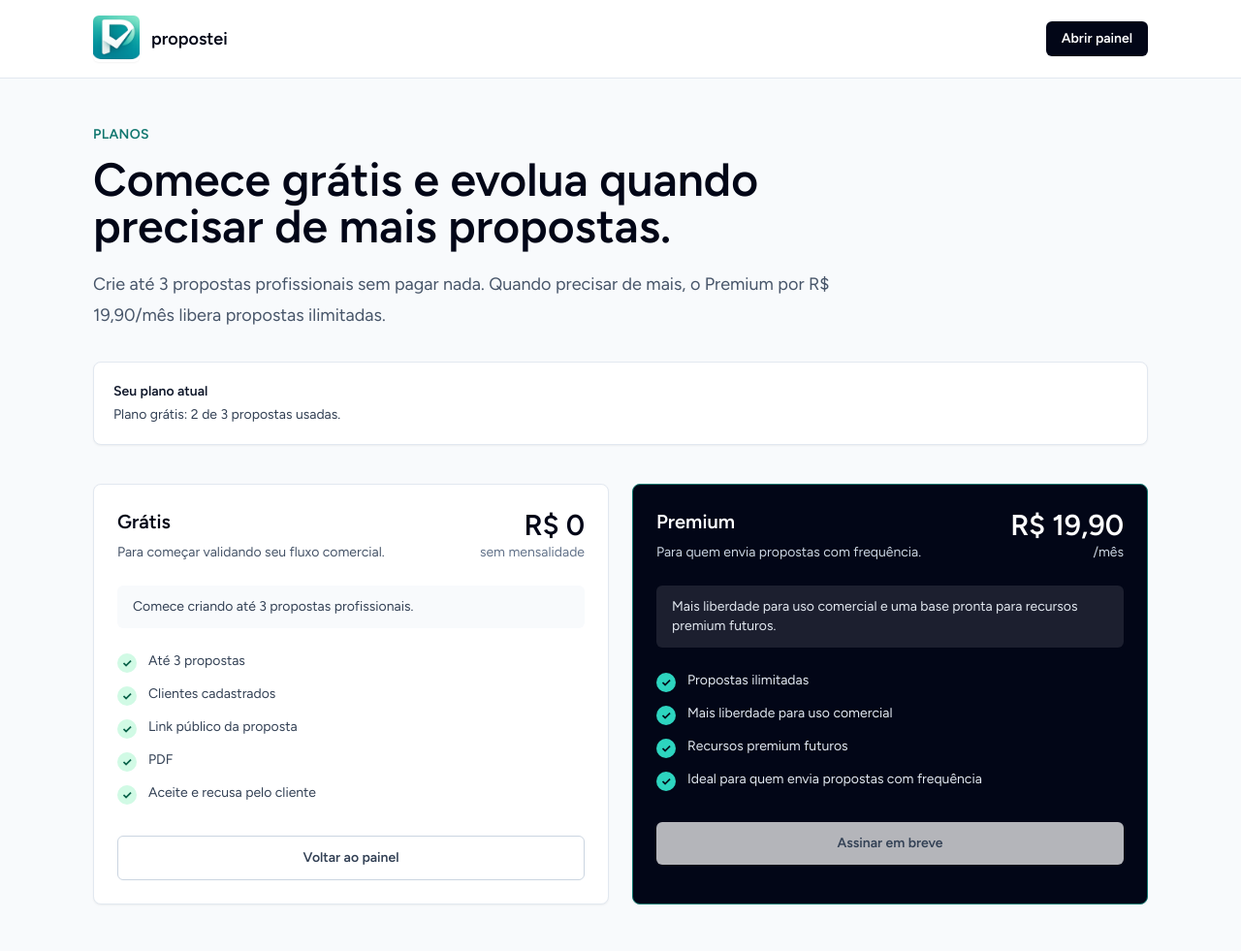
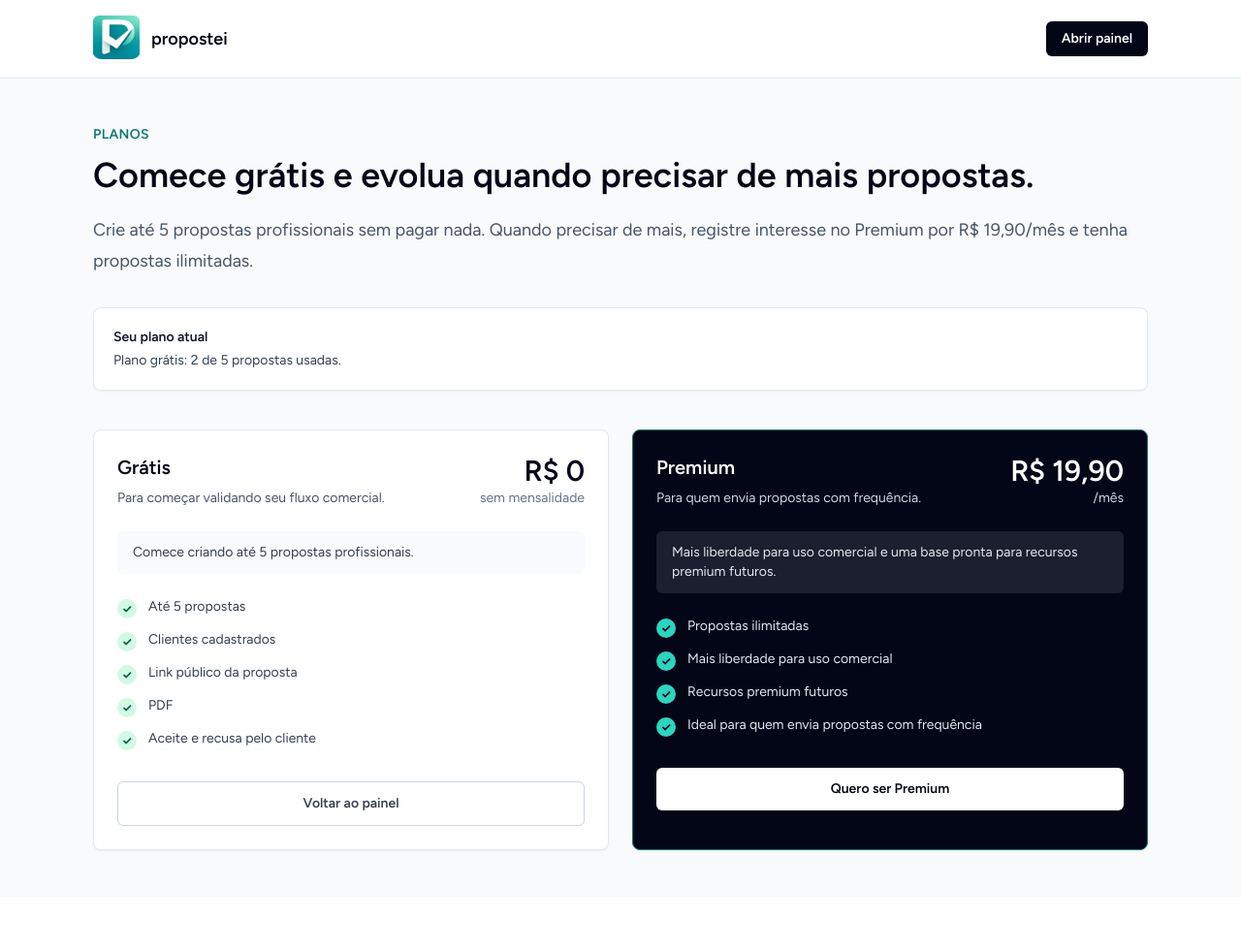
Before and after one commit to rafaelongo45/propostei, a Laravel app: page /plans in a window 1280 px wide. Shown: the whole page at 97% size. After the commit the page ends 878 px from the top, so only its background shows below. Run offline with Laravel 12, Linux system fonts and the light colour scheme; a user stored in the database is signed in; data comes from the database, SQL or seed files in the repository; style sheets or scripts are compiled from the project's sources; some libraries are stand-ins or nearby versions.

Commit message:
feat: updating payment flow to demonstrante interest instead of charging for a plan on the mvp

```diff
--- a/app/Http/Controllers/ProposalController.php
+++ b/app/Http/Controllers/ProposalController.php
@@ -263,7 +263,7 @@ class ProposalController extends Controller
 
     private function freePlanLimitMessage(): string
     {
-        return 'Você atingiu o limite de 3 propostas do plano grátis. Assine o Premium por R$ 19,90/mês para criar propostas ilimitadas.';
+        return 'Você atingiu o limite de 5 propostas do plano grátis. Registre interesse no Premium por R$ 19,90/mês para criar propostas ilimitadas.';
     }
 
     private function proposalFormPayload(Proposal $proposal): array
--- a/app/Http/Middleware/HandleInertiaRequests.php
+++ b/app/Http/Middleware/HandleInertiaRequests.php
@@ -39,6 +39,7 @@ class HandleInertiaRequests extends Middleware
                     'email_verified_at' => $request->user()->email_verified_at,
                     'company_name' => $request->user()->company_name,
                     'company_logo_url' => $request->user()->company_logo_url,
+                    'is_admin' => $request->user()->is_admin,
                 ] : null,
             ],
             'flash' => [
--- a/app/Models/User.php
+++ b/app/Models/User.php
@@ -13,7 +13,7 @@ use Illuminate\Database\Eloquent\SoftDeletes;
 use Illuminate\Foundation\Auth\User as Authenticatable;
 use Illuminate\Notifications\Notifiable;
 
-#[Fillable(['name', 'email', 'password', 'company_name', 'company_logo_path', 'plan', 'subscription_status', 'premium_ends_at'])]
+#[Fillable(['name', 'email', 'password', 'company_name', 'company_logo_path', 'plan', 'subscription_status', 'premium_ends_at', 'is_admin'])]
 #[Hidden(['password', 'remember_token'])]
 class User extends Authenticatable
 {
@@ -31,6 +31,7 @@ class User extends Authenticatable
             'email_verified_at' => 'datetime',
             'password' => 'hashed',
             'premium_ends_at' => 'datetime',
+            'is_admin' => 'boolean',
         ];
     }
 
@@ -42,6 +43,11 @@ class User extends Authenticatable
     public function proposals(): HasMany
     {
         return $this->hasMany(Proposal::class);
+    }
+
+    public function premiumInterests(): HasMany
+    {
+        return $this->hasMany(PremiumInterest::class);
     }
 
     public function isPremium(): bool
@@ -58,7 +64,7 @@ class User extends Authenticatable
 
     public function proposalsLimit(): ?int
     {
-        return $this->isPremium() ? null : 3;
+        return $this->isPremium() ? null : 5;
     }
 
     public function activeProposalsCount(): int
--- a/bootstrap/app.php
+++ b/bootstrap/app.php
@@ -1,8 +1,11 @@
 <?php
 
+use App\Http\Middleware\AdminMiddleware;
+use App\Http\Middleware\HandleInertiaRequests;
 use Illuminate\Foundation\Application;
 use Illuminate\Foundation\Configuration\Exceptions;
 use Illuminate\Foundation\Configuration\Middleware;
+use Illuminate\Http\Middleware\AddLinkHeadersForPreloadedAssets;
 use Illuminate\Http\Request;
 
 return Application::configure(basePath: dirname(__DIR__))
@@ -13,11 +16,13 @@ return Application::configure(basePath: dirname(__DIR__))
     )
     ->withMiddleware(function (Middleware $middleware): void {
         $middleware->web(append: [
-            \App\Http\Middleware\HandleInertiaRequests::class,
-            \Illuminate\Http\Middleware\AddLinkHeadersForPreloadedAssets::class,
+            HandleInertiaRequests::class,
+            AddLinkHeadersForPreloadedAssets::class,
         ]);
 
-        //
+        $middleware->alias([
+            'admin' => AdminMiddleware::class,
+        ]);
     })
     ->withExceptions(function (Exceptions $exceptions): void {
         $exceptions->shouldRenderJsonWhen(
--- a/database/factories/UserFactory.php
+++ b/database/factories/UserFactory.php
@@ -32,6 +32,7 @@ class UserFactory extends Factory
             'plan' => 'free',
             'subscription_status' => null,
             'premium_ends_at' => null,
+            'is_admin' => false,
             'remember_token' => Str::random(10),
         ];
     }
--- a/resources/js/Layouts/AuthenticatedLayout.vue
+++ b/resources/js/Layouts/AuthenticatedLayout.vue
@@ -56,6 +56,13 @@ const showingNavigationDropdown = ref(false);
                                     :active="route().current('plans.*')"
                                 >
                                     Planos
+                                </NavLink>
+                                <NavLink
+                                    v-if="$page.props.auth.user.is_admin"
+                                    :href="route('admin.premium-interests.index')"
+                                    :active="route().current('admin.*')"
+                                >
+                                    Admin
                                 </NavLink>
                             </div>
                         </div>
@@ -176,6 +183,13 @@ const showingNavigationDropdown = ref(false);
                         >
                             Planos
                         </ResponsiveNavLink>
+                        <ResponsiveNavLink
+                            v-if="$page.props.auth.user.is_admin"
+                            :href="route('admin.premium-interests.index')"
+                            :active="route().current('admin.*')"
+                        >
+                            Admin
+                        </ResponsiveNavLink>
                     </div>
 
                     <!-- Responsive Settings Options -->
--- /dev/null
+++ b/resources/js/Pages/Admin/PremiumInterests/Index.vue
@@ -0,0 +1,72 @@
+<script setup>
+import AuthenticatedLayout from '@/Layouts/AuthenticatedLayout.vue';
+import { Head } from '@inertiajs/vue3';
+
+defineProps({
+    interests: Array,
+});
+
+const statusLabels = {
+    interested: 'Interessado',
+    contacted: 'Contatado',
+    converted: 'Convertido',
+    dismissed: 'Dispensado',
+};
+</script>
+
+<template>
+    <Head title="Interessados no Premium" />
+
+    <AuthenticatedLayout>
+        <template #header>
+            <div>
+                <h2 class="text-xl font-semibold leading-tight text-gray-900">
+                    Interessados no Premium
+                </h2>
+                <p class="mt-1 text-sm text-gray-500">
+                    Usuários que manifestaram interesse no plano Premium.
+                </p>
+            </div>
+        </template>
+
+        <div class="py-8">
+            <div class="mx-auto max-w-7xl px-4 sm:px-6 lg:px-8">
+                <div class="overflow-hidden rounded-lg border border-gray-200 bg-white shadow-sm">
+                    <div class="overflow-x-auto">
+                    <table class="min-w-[820px] w-full divide-y divide-gray-200">
+                        <thead class="bg-gray-50">
+                            <tr>
+                                <th class="px-6 py-3 text-left text-xs font-semibold uppercase tracking-wide text-gray-500">Nome</th>
+                                <th class="px-6 py-3 text-left text-xs font-semibold uppercase tracking-wide text-gray-500">E-mail</th>
+                                <th class="px-6 py-3 text-left text-xs font-semibold uppercase tracking-wide text-gray-500">Propostas</th>
+                                <th class="px-6 py-3 text-left text-xs font-semibold uppercase tracking-wide text-gray-500">Origem</th>
+                                <th class="px-6 py-3 text-left text-xs font-semibold uppercase tracking-wide text-gray-500">Status</th>
+                                <th class="px-6 py-3 text-left text-xs font-semibold uppercase tracking-wide text-gray-500">Data</th>
+                            </tr>
+                        </thead>
+                        <tbody class="divide-y divide-gray-100">
+                            <tr v-if="interests.length === 0">
+                                <td colspan="6" class="px-6 py-10 text-center text-sm text-gray-500">
+                                    Nenhum interessado registrado ainda.
+                                </td>
+                            </tr>
+                            <tr v-for="interest in interests" :key="interest.id">
+                                <td class="px-6 py-4 text-sm font-medium text-gray-900">{{ interest.name }}</td>
+                                <td class="px-6 py-4 text-sm text-gray-600">{{ interest.email }}</td>
+                                <td class="px-6 py-4 text-sm text-gray-600">{{ interest.current_proposals_count }}</td>
+                                <td class="px-6 py-4 text-sm text-gray-600">{{ interest.source }}</td>
+                                <td class="px-6 py-4">
+                                    <span class="rounded-full bg-teal-50 px-3 py-1 text-xs font-semibold text-teal-700 ring-1 ring-teal-200">
+                                        {{ statusLabels[interest.status] || interest.status }}
+                                    </span>
+                                </td>
+                                <td class="px-6 py-4 text-sm text-gray-600">{{ interest.created_at }}</td>
+                            </tr>
+                        </tbody>
+                    </table>
+                    </div>
+                </div>
+            </div>
+        </div>
+    </AuthenticatedLayout>
+</template>
--- a/resources/js/Pages/Plans/Index.vue
+++ b/resources/js/Pages/Plans/Index.vue
@@ -1,14 +1,17 @@
 <script setup>
-import { Head, Link, usePage } from '@inertiajs/vue3';
+import { Head, Link, useForm, usePage } from '@inertiajs/vue3';
 
 defineProps({
     planUsage: Object,
 });
 
 const page = usePage();
+const interestForm = useForm({
+    source: 'plans',
+});
 
 const freeBenefits = [
-    'Até 3 propostas',
+    'Até 5 propostas',
     'Clientes cadastrados',
     'Link público da proposta',
     'PDF',
@@ -21,6 +24,12 @@ const premiumBenefits = [
     'Recursos premium futuros',
     'Ideal para quem envia propostas com frequência',
 ];
+
+const registerPremiumInterest = () => {
+    interestForm.post(route('premium-interest.store'), {
+        preserveScroll: true,
+    });
+};
 </script>
 
 <template>
@@ -58,19 +67,26 @@ const premiumBenefits = [
 
         <main class="mx-auto max-w-6xl px-4 py-12 sm:px-6 lg:px-8">
             <div
+                v-if="page.props.flash?.success"
+                class="mb-6 rounded-md border border-emerald-200 bg-emerald-50 px-4 py-3 text-sm text-emerald-800"
+            >
+                {{ page.props.flash.success }}
+            </div>
+
+            <div
                 v-if="page.props.flash?.error"
                 class="mb-6 rounded-md border border-red-200 bg-red-50 px-4 py-3 text-sm text-red-800"
             >
                 {{ page.props.flash.error }}
             </div>
 
-            <section class="max-w-3xl">
+            <section class="max-w-2xs">
                 <p class="text-sm font-semibold uppercase tracking-wide text-teal-700">Planos</p>
-                <h1 class="mt-3 text-4xl font-semibold text-slate-950 sm:text-5xl">
+                <h1 class="mt-3 text-4xl font-semibold text-slate-950 sm:text-4xl">
                     Comece grátis e evolua quando precisar de mais propostas.
                 </h1>
                 <p class="mt-5 text-lg leading-8 text-slate-600">
-                    Crie até 3 propostas profissionais sem pagar nada. Quando precisar de mais, o Premium por R$ 19,90/mês libera propostas ilimitadas.
+                    Crie até 5 propostas profissionais sem pagar nada. Quando precisar de mais, registre interesse no Premium por R$ 19,90/mês e tenha propostas ilimitadas.
                 </p>
             </section>
 
@@ -89,7 +105,7 @@ const premiumBenefits = [
                     Plano grátis: {{ planUsage.used }} de {{ planUsage.limit }} propostas usadas.
                 </p>
                 <p v-else class="mt-1 text-sm text-red-800">
-                    Você atingiu o limite do plano grátis. Assine o Premium por R$ 19,90/mês para criar propostas ilimitadas.
+                    Você atingiu o limite do plano grátis. Registre interesse no Premium por R$ 19,90/mês para criar propostas ilimitadas.
                 </p>
             </section>
 
@@ -109,7 +125,7 @@ const premiumBenefits = [
                     </div>
 
                     <p class="mt-6 rounded-md bg-slate-50 px-4 py-3 text-sm text-slate-700">
-                        Comece criando até 3 propostas profissionais.
+                        Comece criando até 5 propostas profissionais.
                     </p>
 
                     <ul class="mt-6 space-y-3">
@@ -160,12 +176,29 @@ const premiumBenefits = [
                         </li>
                     </ul>
 
+                    <Link
+                        v-if="!page.props.auth.user"
+                        :href="route('register')"
+                        class="mt-8 inline-flex w-full justify-center rounded-md bg-white px-4 py-3 text-sm font-semibold text-slate-950 transition hover:bg-slate-100"
+                    >
+                        Criar conta para demonstrar interesse
+                    </Link>
                     <button
+                        v-else-if="planUsage?.is_premium"
                         type="button"
                         disabled
                         class="mt-8 inline-flex w-full cursor-not-allowed justify-center rounded-md bg-white/70 px-4 py-3 text-sm font-semibold text-slate-700"
                     >
-                        Assinar em breve
+                        Premium ativo
+                    </button>
+                    <button
+                        v-else
+                        type="button"
+                        class="mt-8 inline-flex w-full justify-center rounded-md bg-white px-4 py-3 text-sm font-semibold text-slate-950 transition hover:bg-slate-100 disabled:opacity-70"
+                        :disabled="interestForm.processing"
+                        @click="registerPremiumInterest"
+                    >
+                        {{ interestForm.processing ? 'Registrando interesse...' : 'Quero ser Premium' }}
                     </button>
                 </article>
             </section>
--- a/resources/js/Pages/Proposals/Index.vue
+++ b/resources/js/Pages/Proposals/Index.vue
@@ -1,6 +1,6 @@
 <script setup>
 import AuthenticatedLayout from '@/Layouts/AuthenticatedLayout.vue';
-import { Head, Link, usePage } from '@inertiajs/vue3';
+import { Head, Link, useForm, usePage } from '@inertiajs/vue3';
 
 defineProps({
     proposals: Array,
@@ -9,6 +9,9 @@ defineProps({
 });
 
 const page = usePage();
+const interestForm = useForm({
+    source: 'proposals_index',
+});
 
 const statusLabels = {
     draft: 'Rascunho',
@@ -29,6 +32,12 @@ const formatMoney = (value) =>
         style: 'currency',
         currency: 'BRL',
     }).format(value || 0);
+
+const registerPremiumInterest = () => {
+    interestForm.post(route('premium-interest.store'), {
+        preserveScroll: true,
+    });
+};
 </script>
 
 <template>
@@ -85,15 +94,26 @@ const formatMoney = (value) =>
                                 Plano grátis: {{ planUsage.used }} de {{ planUsage.limit }} propostas usadas.
                             </p>
                             <p v-else class="mt-1 text-sm text-red-800">
-                                Você atingiu o limite do plano grátis. Assine o Premium por R$ 19,90/mês para criar propostas ilimitadas.
+                                Você atingiu o limite do plano grátis. Registre interesse no Premium por R$ 19,90/mês para criar propostas ilimitadas.
                             </p>
                         </div>
+                        <div class="grid gap-2 sm:flex">
+                            <button
+                                v-if="!planUsage.is_premium"
+                                type="button"
+                                class="inline-flex justify-center rounded-md bg-gray-900 px-4 py-2 text-sm font-semibold text-white transition hover:bg-gray-700 disabled:opacity-70"
+                                :disabled="interestForm.processing"
+                                @click="registerPremiumInterest"
+                            >
+                                {{ interestForm.processing ? 'Registrando...' : 'Quero ser Premium' }}
+                            </button>
                             <Link
                                 :href="route('plans.index')"
                                 class="inline-flex justify-center rounded-md border border-gray-300 bg-white px-4 py-2 text-sm font-semibold text-gray-700 transition hover:bg-gray-50"
                             >
                                 Ver planos
                             </Link>
+                        </div>
                     </div>
                 </section>
 
--- a/resources/js/Pages/Welcome.vue
+++ b/resources/js/Pages/Welcome.vue
@@ -1,5 +1,5 @@
 <script setup>
-import { Head, Link } from '@inertiajs/vue3';
+import { Head, Link, useForm } from '@inertiajs/vue3';
 
 defineProps({
     canLogin: Boolean,
@@ -32,8 +32,12 @@ const benefits = [
     'Histórico organizado para consultar propostas antigas quando precisar.',
 ];
 
+const interestForm = useForm({
+    source: 'landing',
+});
+
 const freePlanBenefits = [
-    'Até 3 propostas',
+    'Até 5 propostas',
     'Link público',
     'PDF',
     'Aceite e recusa',
@@ -45,6 +49,12 @@ const premiumPlanBenefits = [
     'Recursos premium futuros',
     'Ideal para freelancers e prestadores',
 ];
+
+const registerPremiumInterest = () => {
+    interestForm.post(route('premium-interest.store'), {
+        preserveScroll: true,
+    });
+};
 </script>
 
 <template>
@@ -89,6 +99,21 @@ const premiumPlanBenefits = [
         </header>
 
         <main>
+            <div class="mx-auto max-w-6xl px-4 pt-6 sm:px-6 lg:px-8">
+                <div
+                    v-if="$page.props.flash?.success"
+                    class="rounded-md border border-emerald-200 bg-emerald-50 px-4 py-3 text-sm text-emerald-800"
+                >
+                    {{ $page.props.flash.success }}
+                </div>
+                <div
+                    v-if="$page.props.flash?.error"
+                    class="rounded-md border border-red-200 bg-red-50 px-4 py-3 text-sm text-red-800"
+                >
+                    {{ $page.props.flash.error }}
+                </div>
+            </div>
+
             <section class="border-b border-slate-200 bg-white">
                 <div class="mx-auto grid max-w-6xl gap-10 px-4 py-14 sm:px-6 sm:py-16 lg:grid-cols-[1fr_360px] lg:px-8 lg:py-20">
                     <div class="max-w-3xl">
@@ -232,7 +257,7 @@ const premiumPlanBenefits = [
                         Comece grátis. Cresça quando fizer sentido.
                     </h2>
                     <p class="mt-4 text-base leading-7 text-slate-600">
-                        Comece grátis. Crie até 3 propostas profissionais sem pagar nada. Quando precisar de mais, assine o Premium por R$ 19,90/mês e tenha propostas ilimitadas.
+                        Comece grátis com até 5 propostas profissionais. Quando precisar de mais, registre interesse no Premium por R$ 19,90/mês e tenha propostas ilimitadas.
                     </p>
                 </div>
 
@@ -242,7 +267,7 @@ const premiumPlanBenefits = [
                             <div>
                                 <h3 class="text-xl font-semibold text-slate-950">Grátis</h3>
                                 <p class="mt-2 text-sm text-slate-600">
-                                    Comece criando até 3 propostas profissionais.
+                                    Comece criando até 5 propostas profissionais.
                                 </p>
                             </div>
                             <div class="text-right">
@@ -279,6 +304,23 @@ const premiumPlanBenefits = [
                                 <span>{{ benefit }}</span>
                             </li>
                         </ul>
+
+                        <Link
+                            v-if="!$page.props.auth.user"
+                            :href="route('register')"
+                            class="mt-8 inline-flex w-full justify-center rounded-md bg-white px-4 py-3 text-sm font-semibold text-slate-950 transition hover:bg-slate-100"
+                        >
+                            Criar conta para demonstrar interesse
+                        </Link>
+                        <button
+                            v-else
+                            type="button"
+                            class="mt-8 inline-flex w-full justify-center rounded-md bg-white px-4 py-3 text-sm font-semibold text-slate-950 transition hover:bg-slate-100 disabled:opacity-70"
+                            :disabled="interestForm.processing"
+                            @click="registerPremiumInterest"
+                        >
+                            {{ interestForm.processing ? 'Registrando interesse...' : 'Quero ser Premium' }}
+                        </button>
                     </article>
                 </div>
 
--- a/routes/web.php
+++ b/routes/web.php
@@ -2,6 +2,7 @@
 
 use App\Http\Controllers\ClientController;
 use App\Http\Controllers\PlanController;
+use App\Http\Controllers\PremiumInterestController;
 use App\Http\Controllers\ProfileController;
 use App\Http\Controllers\ProposalController;
 use App\Http\Controllers\PublicProposalController;
@@ -26,6 +27,7 @@ Route::get('/plans', [PlanController::class, 'index'])->name('plans.index');
 
 Route::middleware('auth')->group(function () {
     Route::get('/dashboard', [ProposalController::class, 'index'])->name('dashboard');
+    Route::post('/premium-interest', [PremiumInterestController::class, 'store'])->name('premium-interest.store');
     Route::resource('clients', ClientController::class);
     Route::get('/proposals/{proposal}/pdf', [ProposalController::class, 'downloadPdf'])->name('proposals.pdf');
     Route::post('/proposals/{proposal}/send', [ProposalController::class, 'send'])->name('proposals.send');
@@ -37,4 +39,8 @@ Route::middleware('auth')->group(function () {
     Route::delete('/profile', [ProfileController::class, 'destroy'])->name('profile.destroy');
 });
 
+Route::middleware(['auth', 'admin'])->prefix('admin')->name('admin.')->group(function () {
+    Route::get('/premium-interests', [PremiumInterestController::class, 'adminIndex'])->name('premium-interests.index');
+});
+
 require __DIR__.'/auth.php';
```
Also changed, not shown: DOCKER.md (+13 -0 lines), app/Http/Controllers/PremiumInterestController.php (added, +52 -0 lines), app/Http/Middleware/AdminMiddleware.php (added, +22 -0 lines), app/Models/PremiumInterest.php (added, +18 -0 lines), tests/Feature/PremiumInterestTest.php (added, +76 -0 lines), tests/Feature/ProposalPlanLimitTest.php (+29 -8 lines), database/migrations/2026_06_14_115730_add_is_admin_to_users_table.php (added), database/migrations/2026_06_14_115730_create_premium_interests_table.php (added). Lines whose indentation alone changed are shown as unchanged.
